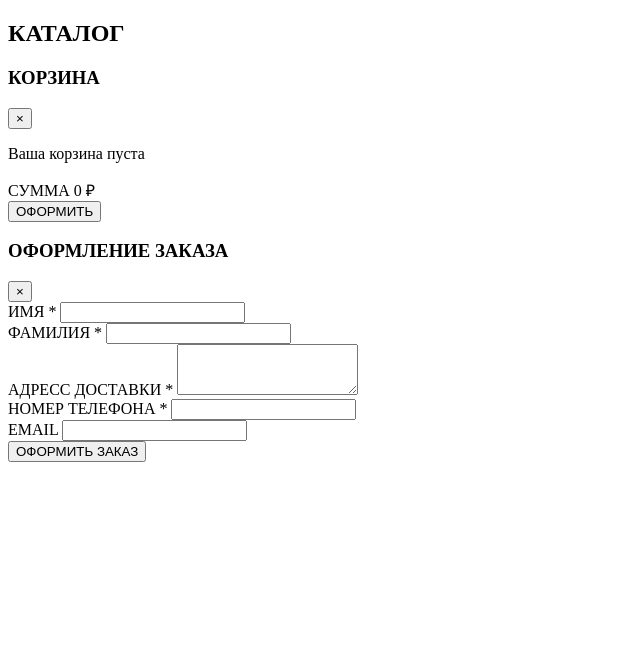
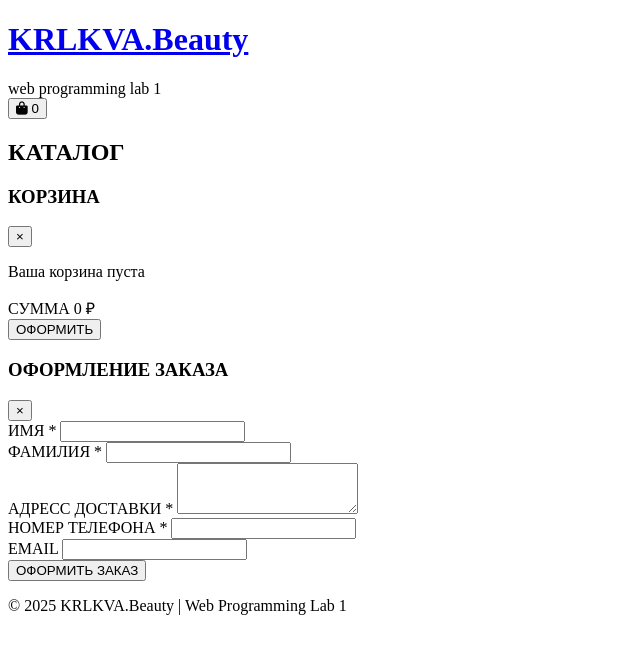
Before and after one commit to krlkva/web-lab1, a plain HTML site: page index.html in a window 1280 px wide. Shown: the whole page, without its empty margins (0-640 px from the left). Drawn offline with Linux system fonts and the light colour scheme.

Commit message:
Добавлена шапка и футер

```diff
--- a/index.html
+++ b/index.html
@@ -9,6 +9,26 @@
     <link href="https://fonts.googleapis.com/css2?family=Inter:wght@300;400;500;600&display=swap" rel="stylesheet">
 </head>
 <body>
+
+    <!-- Шапка -->
+    <header class="header">
+        <div class="container">
+            <div class="header-content">
+                <div class="logo">
+                    <h1><a href="#">KRLKVA.Beauty</a></h1>
+                </div>
+                <div class="lab-title">
+                    <span>web programming lab 1</span>
+                </div>
+                <div class="header-icons">
+                    <button class="icon-btn" id="cart-btn">
+                        <i class="fas fa-shopping-bag"></i>
+                        <span id="cart-count">0</span>
+                    </button>
+                </div>
+            </div>
+        </div>
+    </header>
 
     <!-- Основной контент -->
     <main class="main">
@@ -81,6 +101,14 @@
         </div>
     </main>
 
+    <!-- Футер -->
+    <footer class="footer">
+        <div class="container">
+            <div class="footer-bottom">
+                <p>&copy; 2025 KRLKVA.Beauty | Web Programming Lab 1</p>
+            </div>
+        </div>
+    </footer>
+
     <script src="script.js"></script>
 </body>
-</html>
```
